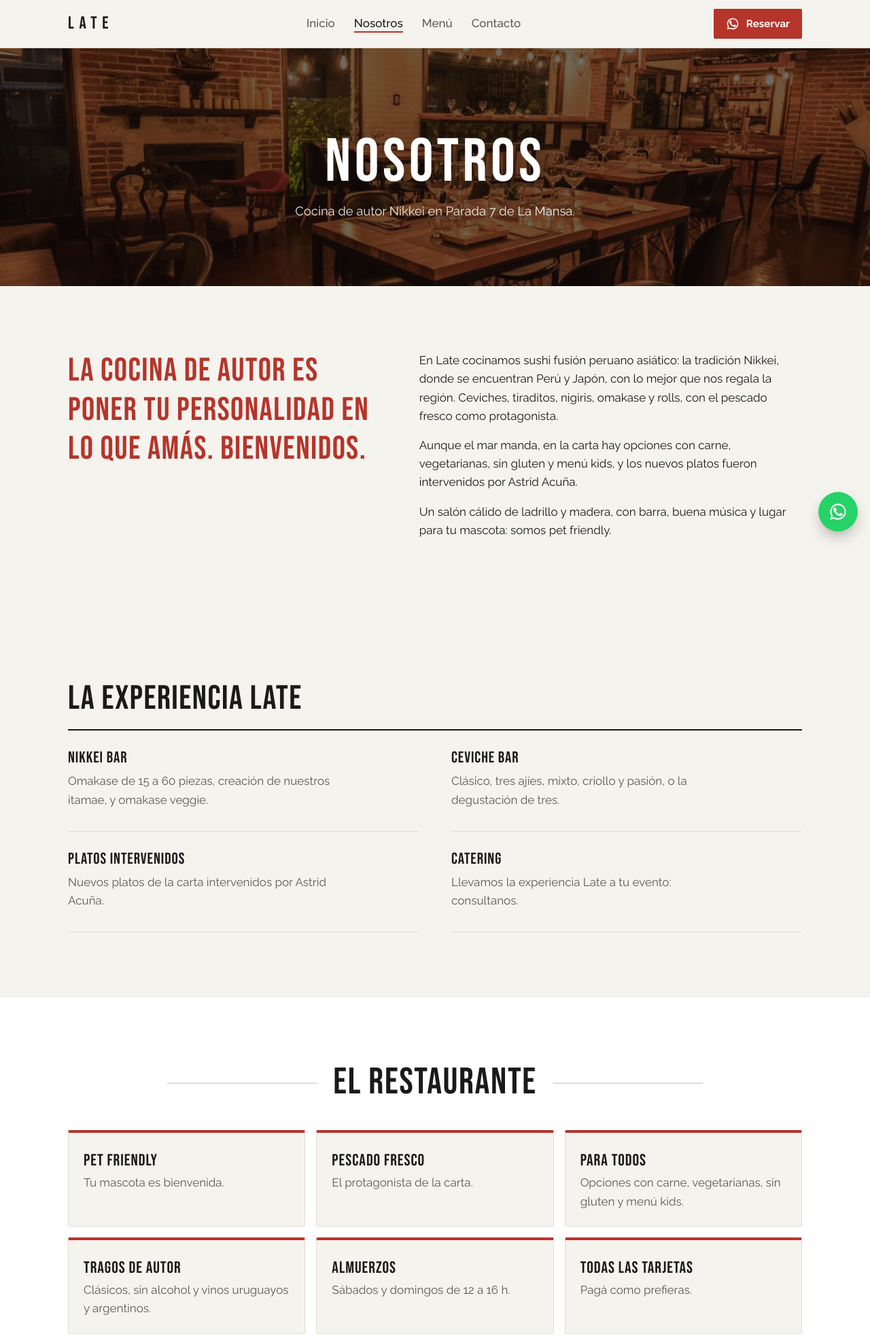
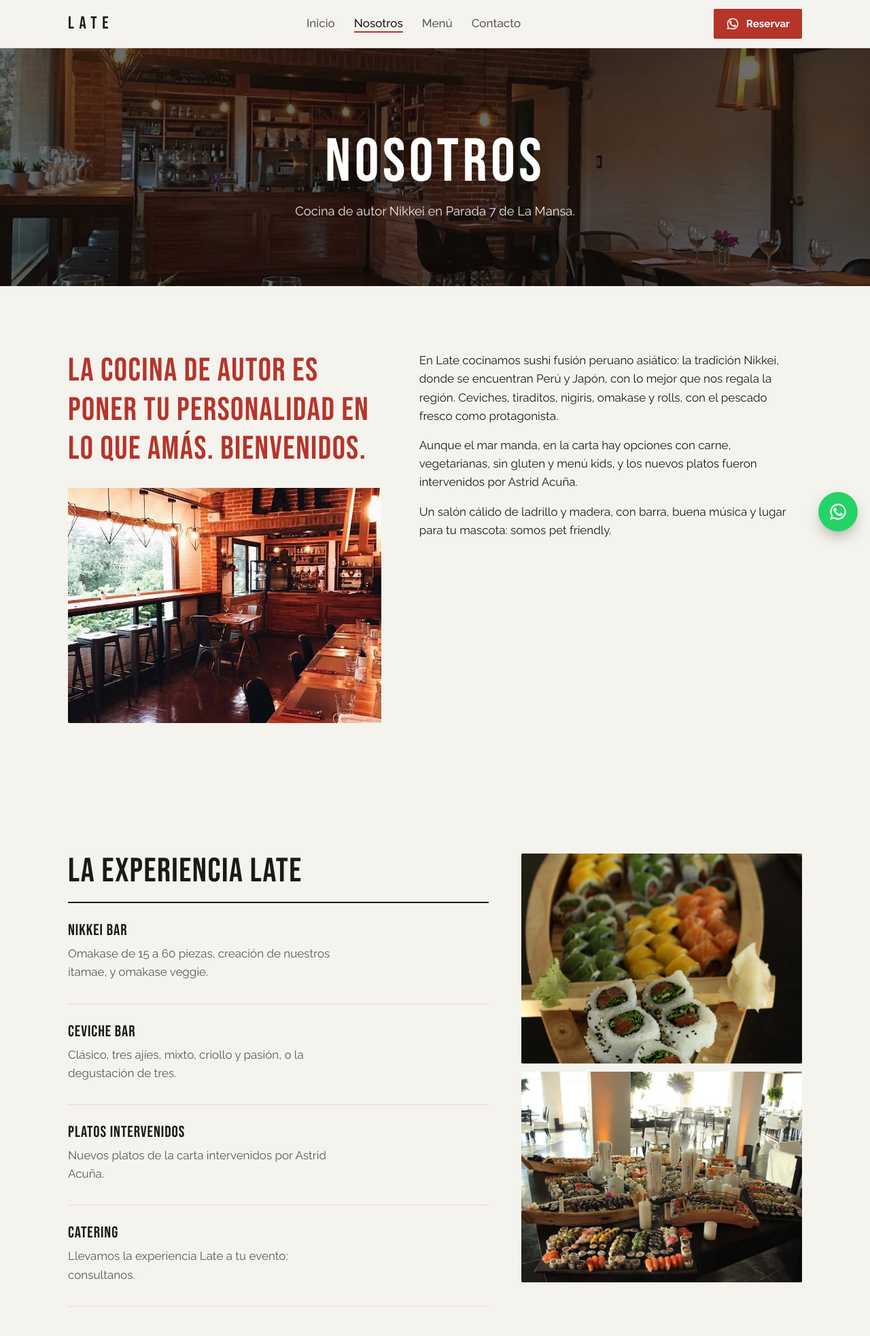
Before and after one commit to mbwebstudio/LATE-RESTO, a plain HTML site: page nosotros.html in a window 1280 px wide. Shown: the top 1966 px of the page at 68% size. Drawn offline with Linux system fonts and the light colour scheme.

Commit message:
Más fotos propias de Late (TripAdvisor, de la gerencia), sin repetir
Co-Authored-By: Claude Opus 5.5 <noreply@anthropic.com>

```diff
--- a/css/styles.css
+++ b/css/styles.css
@@ -194,3 +194,14 @@ footer a{color:#fff}
 footer .fine-foot{display:block;margin-top:32px;padding-top:18px;border-top:1px solid rgba(255,255,255,.15);font-size:.85rem;color:#a8a39b}
 @media(max-width:760px){footer .wrap{grid-template-columns:1fr}}
 .rest{background:var(--surface)}
+
+/* Photos added: dish gallery, about photo, experience photos */
+.cocina{background:var(--surface)}
+.gallery{display:grid;grid-template-columns:repeat(4,1fr);gap:12px}
+.gallery img{width:100%;aspect-ratio:4/5;object-fit:cover;border-radius:var(--r)}
+@media(max-width:860px){.gallery{grid-template-columns:1fr 1fr}}
+.about-photo{width:100%;aspect-ratio:4/3;object-fit:cover;border-radius:var(--r);margin-top:28px}
+.exp-grid{display:grid;grid-template-columns:1.2fr .8fr;gap:48px;align-items:start}
+.exp-photos{display:grid;gap:12px}
+.exp-photos img{width:100%;aspect-ratio:4/3;object-fit:cover;border-radius:var(--r)}
+@media(max-width:860px){.exp-grid{grid-template-columns:1fr}.exp-photos{grid-template-columns:1fr 1fr}}
--- a/nosotros.html
+++ b/nosotros.html
@@ -19,13 +19,16 @@
   </div>
 </header>
 <main>
-<section class="banner" style="--img:url('../fotos/02.jpg')">
+<section class="banner" style="--img:url('../fotos/salon-boutique.jpg')">
   <div class="wrap"><h1>Nosotros</h1><p>Cocina de autor Nikkei en Parada 7 de La Mansa.</p></div>
 </section>
 
 <section class="about">
   <div class="wrap about-grid">
+    <div>
       <p class="tagline big">La cocina de autor es poner tu personalidad en lo que amás. Bienvenidos.</p>
+      <img class="about-photo" src="fotos/salon-barra.jpg" alt="Salón de Late con mesas de madera y la barra con el cartel LATE" loading="lazy">
+    </div>
     <div>
       <p>En Late cocinamos sushi fusión peruano asiático: la tradición Nikkei, donde se encuentran Perú y Japón, con lo mejor que nos regala la región. Ceviches, tiraditos, nigiris, omakase y rolls, con el pescado fresco como protagonista.</p>
       <p>Aunque el mar manda, en la carta hay opciones con carne, vegetarianas, sin gluten y menú kids, y los nuevos platos fueron intervenidos por Astrid Acuña.</p>
@@ -35,7 +38,8 @@
 </section>
 
 <section id="experiencia">
-  <div class="wrap">
+  <div class="wrap exp-grid">
+    <div>
       <h2>La experiencia Late</h2>
       <ul class="services">
           <li><h3>Nikkei bar</h3><p>Omakase de 15 a 60 piezas, creación de nuestros itamae, y omakase veggie.</p></li>
@@ -43,6 +47,11 @@
           <li><h3>Platos intervenidos</h3><p>Nuevos platos de la carta intervenidos por Astrid Acuña.</p></li>
           <li><h3>Catering</h3><p>Llevamos la experiencia Late a tu evento: consultanos.</p></li>
       </ul>
+    </div>
+    <div class="exp-photos">
+      <img src="fotos/barcas.jpg" alt="Barca de madera con rolls de sushi variados" loading="lazy">
+      <img src="fotos/eventos.jpg" alt="Mesa de evento con fuentes de sushi y velas" loading="lazy">
+    </div>
   </div>
 </section>
 
```
Also changed, not shown: contacto.html (+1 -1 lines), index.html (+13 -1 lines), menu.html (+1 -1 lines), fotos/barcas.jpg (added), fotos/ceviche.jpg (added), fotos/eventos.jpg (added), fotos/lomo.jpg (added), fotos/mariscos.jpg (added), fotos/papas.jpg (added), fotos/pulpo.jpg (added), fotos/salon-barra.jpg (added), fotos/salon-boutique.jpg (added), fotos/tacu-tacu.jpg (added), fotos/tiradito.jpg (added). Lines whose indentation alone changed are shown as unchanged.
